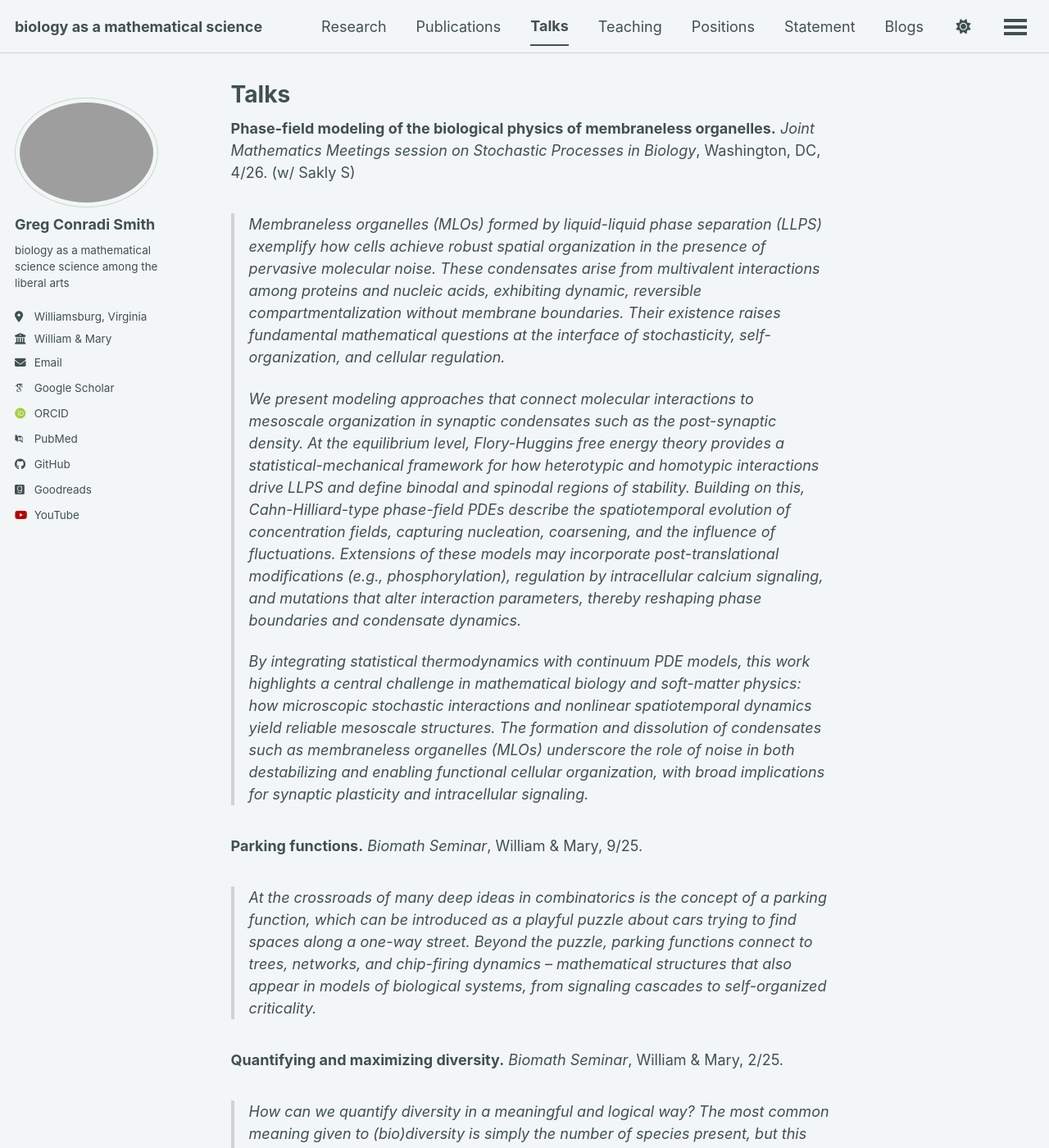
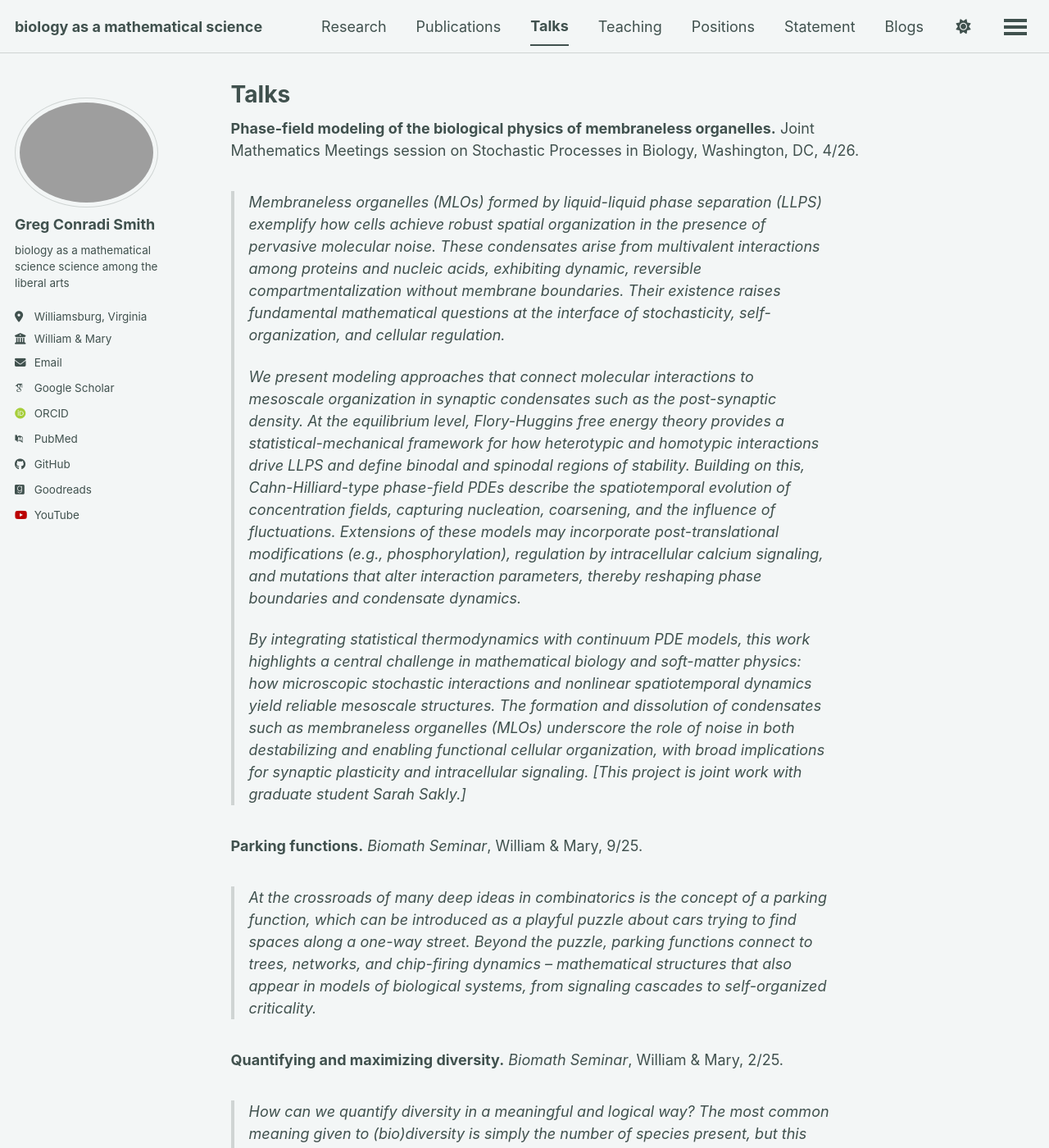
Before and after one commit to gregconradismith/gregconradismith.github.io, a Jekyll site: the page built from _pages/talks.md, in a window 1280 px wide and 1400 px high. Shown: the whole window at 82% size. Built offline with Jekyll 4.4.1, drawn with Linux system fonts in a browser that asks for light colours; some web fonts are replaced; a script bundle is joined from its source files by our own code; library files that are not in the unit come from our copies.

Commit message:
Revise talk description for Phase-field modeling
Updated the description of the talk on phase-field modeling to include a reference to joint work with graduate student Sarah Sakly.

```diff
--- a/_pages/talks.md
+++ b/_pages/talks.md
@@ -5,13 +5,13 @@ permalink: /talks/
 author_profile: true
 ---
 
-**Phase-field modeling of the biological physics of membraneless organelles.** *Joint Mathematics Meetings session on Stochastic Processes in Biology*, Washington, DC, 4/26. (w/ Sakly S)
+**Phase-field modeling of the biological physics of membraneless organelles.**  <span class="underline">Joint Mathematics Meetings session on Stochastic Processes in Biology</span>, Washington, DC, 4/26.
 
 > Membraneless organelles (MLOs) formed by liquid-liquid phase separation (LLPS) exemplify how cells achieve robust spatial organization in the presence of pervasive molecular noise. These condensates arise from multivalent interactions among proteins and nucleic acids, exhibiting dynamic, reversible compartmentalization without membrane boundaries. Their existence raises fundamental mathematical questions at the interface of stochasticity, self-organization, and cellular regulation.
 >
 > We present modeling approaches that connect molecular interactions to mesoscale organization in synaptic condensates such as the post-synaptic density. At the equilibrium level, Flory-Huggins free energy theory provides a statistical-mechanical framework for how heterotypic and homotypic interactions drive LLPS and define binodal and spinodal regions of stability. Building on this, Cahn-Hilliard-type phase-field PDEs describe the spatiotemporal evolution of concentration fields, capturing nucleation, coarsening, and the influence of fluctuations. Extensions of these models may incorporate post-translational modifications (e.g., phosphorylation), regulation by intracellular calcium signaling, and mutations that alter interaction parameters, thereby reshaping phase boundaries and condensate dynamics.
 >
-> By integrating statistical thermodynamics with continuum PDE models, this work highlights a central challenge in mathematical biology and soft-matter physics: how microscopic stochastic interactions and nonlinear spatiotemporal dynamics yield reliable mesoscale structures. The formation and dissolution of condensates such as membraneless organelles (MLOs) underscore the role of noise in both destabilizing and enabling functional cellular organization, with broad implications for synaptic plasticity and intracellular signaling.
+> By integrating statistical thermodynamics with continuum PDE models, this work highlights a central challenge in mathematical biology and soft-matter physics: how microscopic stochastic interactions and nonlinear spatiotemporal dynamics yield reliable mesoscale structures. The formation and dissolution of condensates such as membraneless organelles (MLOs) underscore the role of noise in both destabilizing and enabling functional cellular organization, with broad implications for synaptic plasticity and intracellular signaling. [This project is joint work with graduate student Sarah Sakly.]
 
 **Parking functions.**  *Biomath Seminar*, William & Mary, 9/25.
 
```
